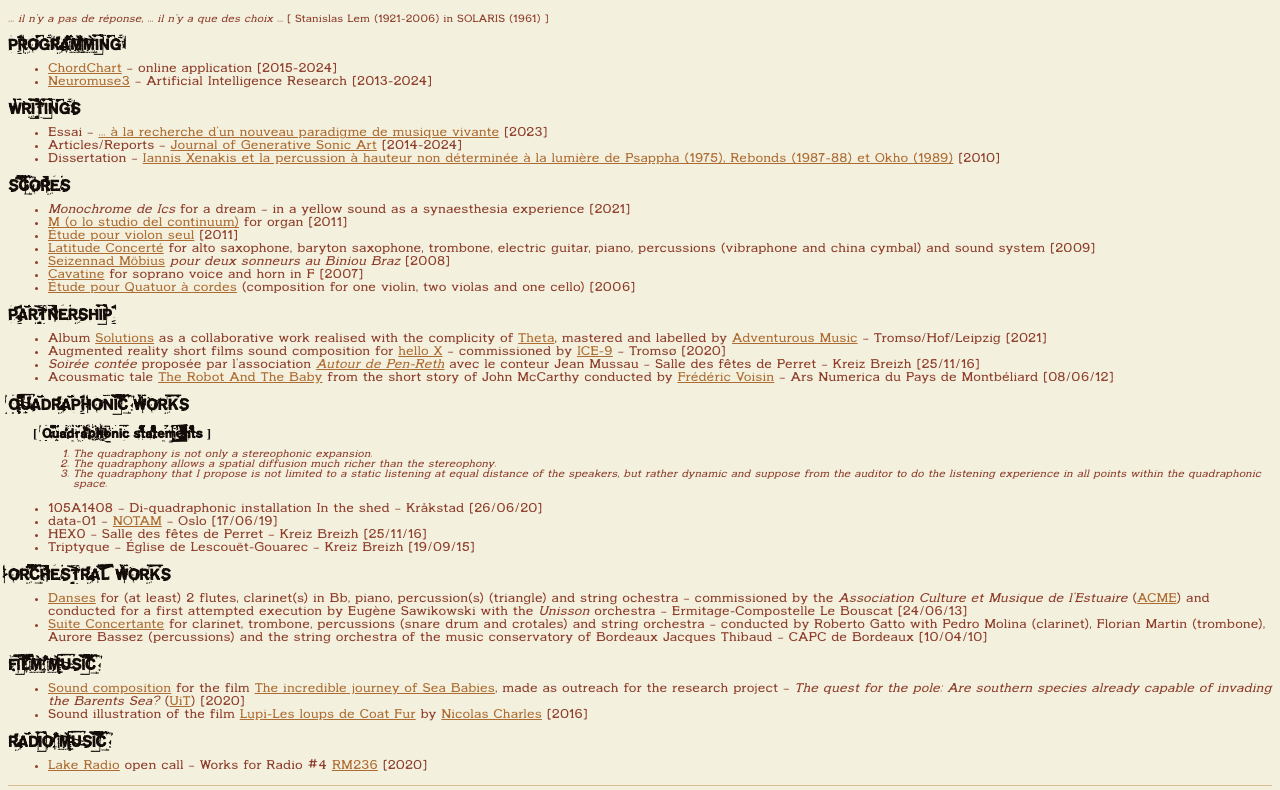
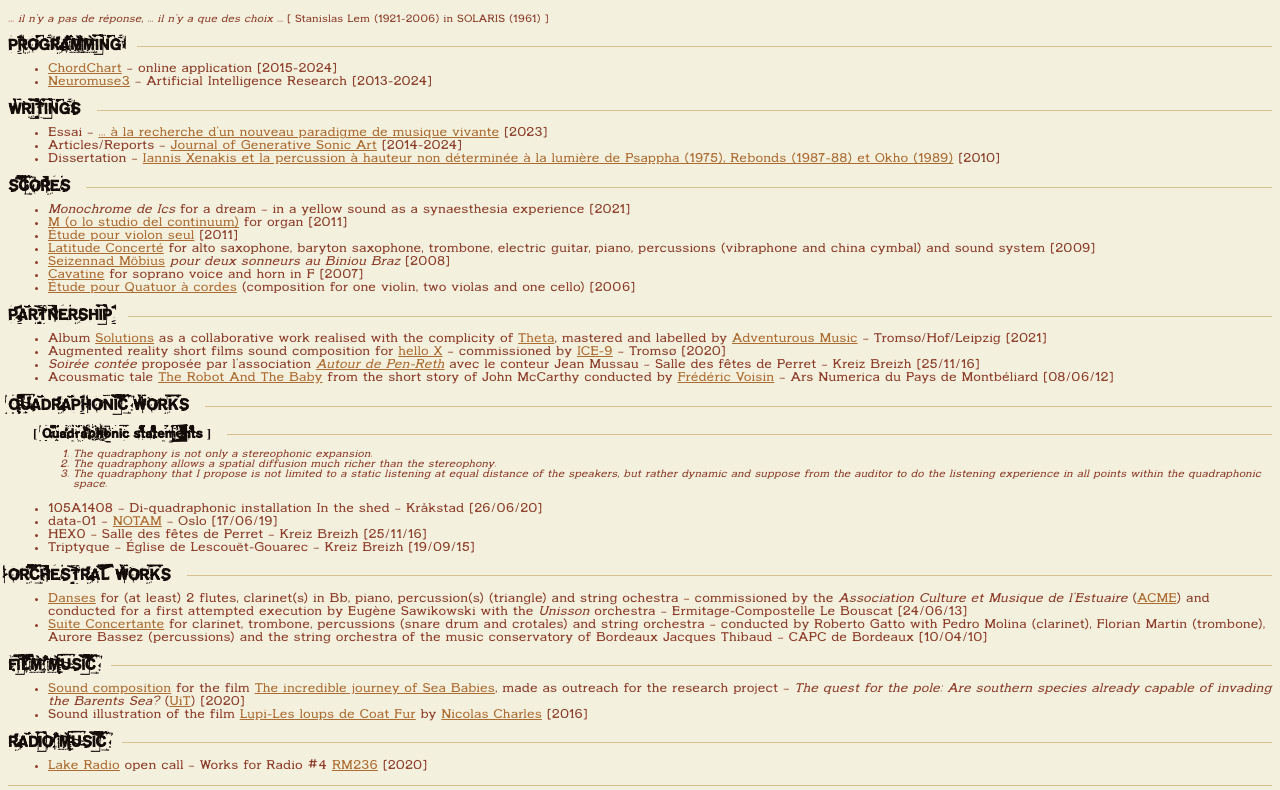
Before and after one commit to yannics/yannics.github.io, a plain HTML site: page index.html in a window 1280 px wide. Shown: the part 94-884 px from the top of the page. Drawn offline with Linux system fonts and the light colour scheme.

Commit message:
Update index.html

```diff
--- a/index.html
+++ b/index.html
@@ -52,7 +52,21 @@
           border: none;
       }
 
-      h1, h2, h3, h4, h5 { color: #140C08; margin-bottom:-0.25em; font-family:'Neo'; }
+      h1, h2, h3, h4, h5 {
+	  color: #140C08;
+	  margin-bottom:-0.25em;
+	  font-family:'Neo';
+	  display: flex;
+	  align-items: center;
+      }
+
+      h1::after, h2::after, h3::after, h4::after, h5::after {
+	  content: '';
+	  flex: 1;
+	  margin-left: 1rem;
+	  height: 1px;
+	  background-color: #D7C092;
+      }
 
       figure {
           border: 1px solid #ddd;
@@ -118,6 +132,7 @@
     <!--
       <iframe style="border: 0; width: 320px; height: 120px;" src="https://bandcamp.com/EmbeddedPlayer/album=1579316162/size=large/bgcol=ffffff/linkcol=0687f5/tracklist=false/artwork=none/transparent=true/" seamless><a target="_blank" href="https://adventurousmusic.bandcamp.com/album/solutions">Solutions by Yann Ics &amp; Theta</a></iframe>
     -->
+
       </li>
       <li>Augmented reality short films sound composition for <a target="_blank" href="https://hellox.me/" >hello X</a>  &ndash; commissioned by <a target="_blank" href="https://ice-9.no" >ICE-9</a> &ndash; Tromsø [2020]</li>
       <li><em>Soirée contée</em> proposée par l'association <a target="_blank" href="https://autourdepenreth.org/culture/" ><i>Autour de Pen-Reth</i></a> avec le conteur Jean Mussau &ndash; Salle des fêtes de Perret &ndash; Kreiz Breizh [25/11/16]</li>
@@ -168,12 +183,14 @@
 
       <iframe src="https://archive.org/embed/the-incredible-journey-of-sea-babies" width="320" height="240" frameborder="0" webkitallowfullscreen="true" mozallowfullscreen="true" allowfullscreen></iframe>
     -->
+
       </li>
       <li>Sound illustration of the film <a target="_blank" href="https://archive.org/details/lupi-les-loups-de-coat-fur"  >Lupi-Les loups de Coat Fur</a> by <a target="_blank" href="http://www.nicolascharles.fr/" >Nicolas Charles</a> [2016] <br/>
 
     <!--
       <iframe src="https://archive.org/embed/lupi-les-loups-de-coat-fur" width="320" height="240" frameborder="0" webkitallowfullscreen="true" mozallowfullscreen="true" allowfullscreen></iframe>
     -->
+
       </li>
     </ul>
 
@@ -238,9 +255,11 @@
 <ul>
   <li>Français : Native speaker</li>
   <li>English : Working knowledge (level B1 &sim; B2)</li>
+
     <!--
   <br/><img src="img/1234.png" alt="" style="width:320px;">
     -->
+
 </ul>
 
 <h5>MY CURRENT MESSAGE TO THE FUTURE</h5>
```
